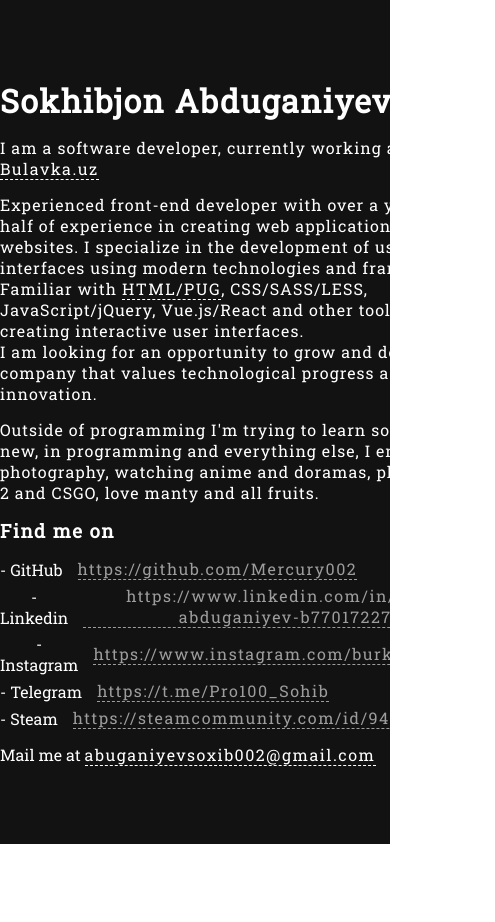
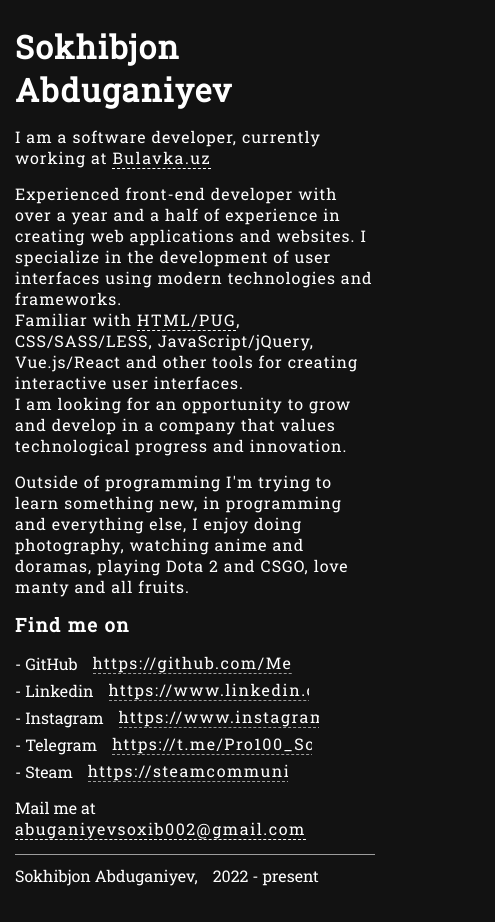
Before and after one commit to Mercury002/myProject, a React (Create React App) app: page / in a window 390 px wide. Shown: the whole page, 495 px wide, since content can reach past the window. Before the commit the page ends 844 px from the top, so only its background shows below. Built offline with nearby package versions, Linux system fonts and the light colour scheme.

Commit message:
changed paddings and heights added footer

```diff
--- a/src/App.css
+++ b/src/App.css
@@ -1,16 +1,19 @@
 @import url('https://fonts.googleapis.com/css2?family=Roboto+Slab&display=swap');
 
+body {
+  background-color: #121212;
+}
 
 .App {
   text-align: center;
   background-color: #121212;
-  height: 100vh;
   display: flex;
   flex-direction: column;
   justify-content: center;
   align-items: center;
   color: #fff;
   font-family: "Roboto Slab";
+  padding: 10vh 0 5vh 0;
 }
 
 a,
@@ -50,15 +53,30 @@ p {
   margin-top: 15px;
 }
 
-@media (prefers-reduced-motion: no-preference) {
-
+footer {
+  border-top: 1px solid #ffffff96;
+  margin-top: 15px;
+  text-align: start;
+  padding: 10px 0;
 }
 
-@keyframes App-logo-spin {
-  from {
-    transform: rotate(0deg);
+.footer-container {
+  display: flex;
+  gap: 15px;
+}
+
+@media (max-width: 991px) {
+  .container {
+    padding: 0 15px;
   }
-  to {
-    transform: rotate(360deg);
+
+  .App {
+    padding: 3vh 0 3vh 0;
   }
 }
+
+@media (max-width: 991px) {
+  .container {
+    padding: 0 15px;
+  }
+}
--- a/src/App.jsx
+++ b/src/App.jsx
@@ -51,6 +51,14 @@ function App() {
                 </div>
 
                 <div className='mail'>Mail me at <a href="mailto:abuganiyevsoxib002@gmail.com">abuganiyevsoxib002@gmail.com</a></div>
+
+                <footer>
+                    <div className='footer-container'>
+                        <span>Sokhibjon Abduganiyev,</span>
+                        <span>2022 - present</span>
+                    </div>
+
+                </footer>
             </div>
         </div>
     );
--- a/src/components/links/index.jsx
+++ b/src/components/links/index.jsx
@@ -5,8 +5,11 @@ const SocialLinks = (props) => {
 
     return (
         <div className='socialLink'>
-            <span> - {linkObj.name}</span>
-            <a href={linkObj.link} target='_blank' rel="noreferrer"> {linkObj.link}</a>
+            <span className='socialLink__name' > - {linkObj.name}</span>
+            <div className='socialLink__link'>
+                <a href={linkObj.link} target='_blank' rel="noreferrer"> {linkObj.link}</a>
+            </div>
+
         </div>
     )
 }
--- a/src/components/links/styles.css
+++ b/src/components/links/styles.css
@@ -7,9 +7,35 @@
     margin-top: 5px;
 }
 
+.socialLink__name {
+    white-space: nowrap;
+}
 
-.socialLink a {
-    font-weight: 700px;
-    border-bottom: 1px dashed #ffffff96;
+
+.socialLink__link {
+    font-weight: 500;
     color: #ffffff96;
 }
+
+.socialLink__link  a{
+    width: fit-content;
+    display: block;
+    border-bottom: 1px dashed #ffffff96;
+}
+
+@media (max-width: 670px) {
+    .socialLink__link {
+        white-space: nowrap;
+        width: 300px;
+        overflow: hidden;
+        text-overflow: ellipsis;
+        text-align: start;
+    }
+}
+
+
+@media (max-width: 460px) {
+    .socialLink__link {
+        width: 200px;
+    }
+}
```
